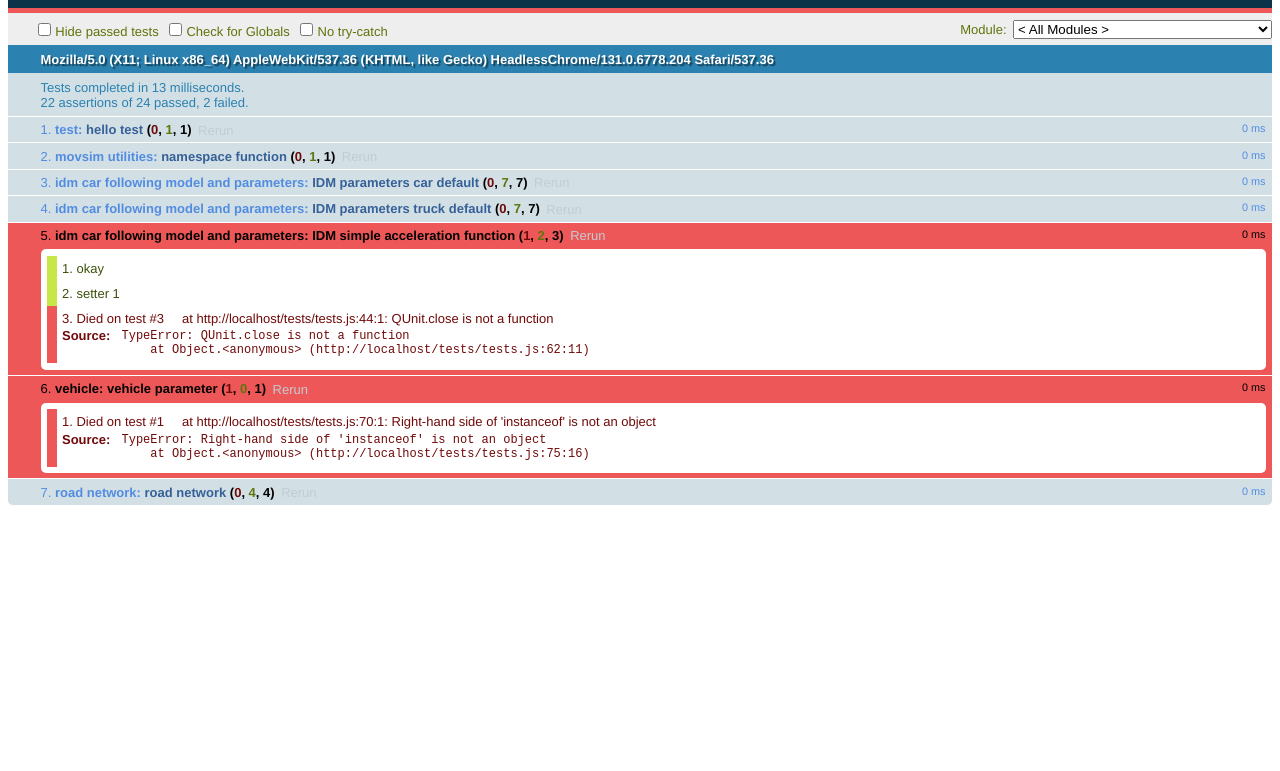
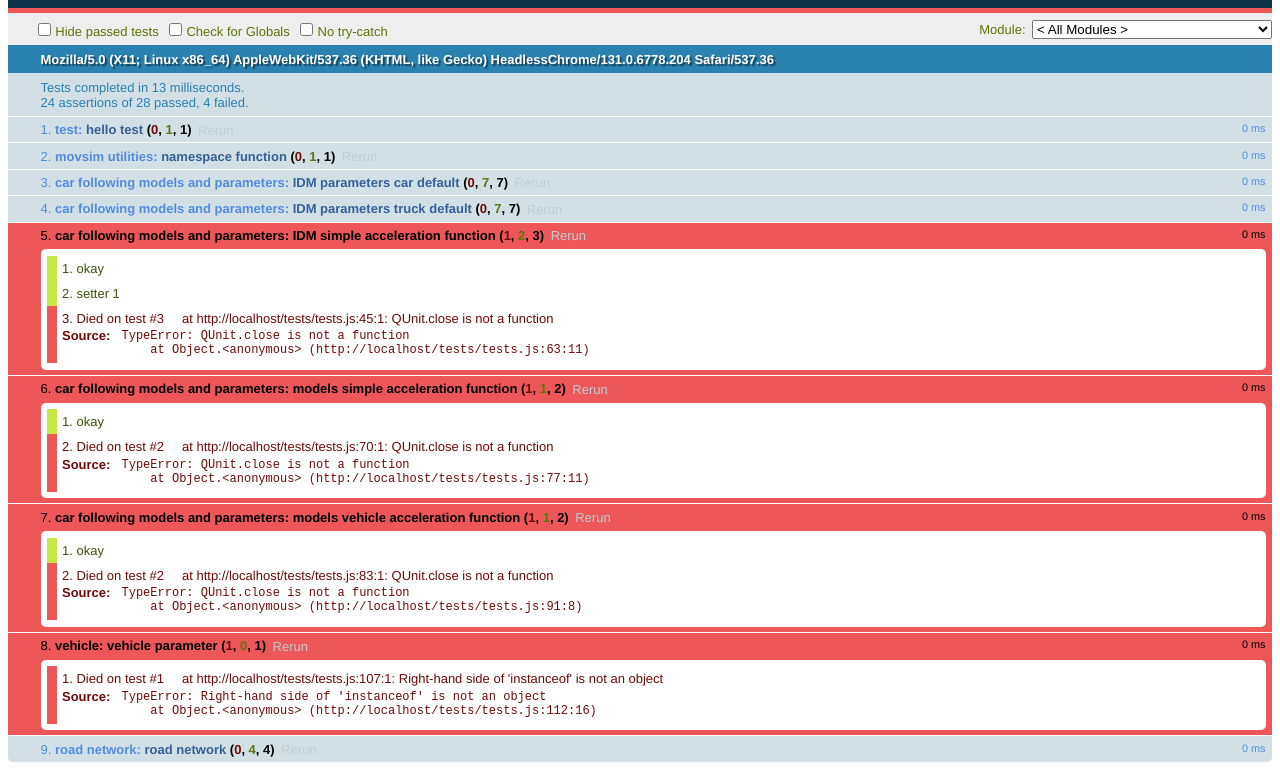
Before and after one commit to andreluizpedro/movsim-js, a website: page tests.html in a window 1280 px wide. Shown: the part 48-819 px from the top of the page. Drawn offline with Linux system fonts and the light colour scheme.

Commit message:
extended models.js and tests

```diff
--- a/js/carfollowing/models.js
+++ b/js/carfollowing/models.js
@@ -1,4 +1,4 @@
-movsim.namespace('movsim.carfollowing.model');
+movsim.namespace('movsim.carfollowing.models');
 
 (function (ns) {
     "use strict";
@@ -9,6 +9,13 @@ movsim.namespace('movsim.carfollowing.model');
         return maxDeceleration;
     }
 
+    function idmCalcAcc(s, v, vl, v0eff, parameters) {
+        var accFree = parameters.a * (1 - Math.pow(v / v0eff, parameters.delta));
+        var sstar = parameters.s0 + v * parameters.T +  parameters.s1 * Math.sqrt((v + 0.0001) / v0eff) + 0.5 * v * (v - vl) / Math.sqrt(parameters.a * parameters.b);
+        var accInt = -parameters.a * Math.pow(sstar / Math.max(s, parameters.s0), 2);
+        return Math.max(-maxDeceleration, accFree + accInt);
+    }
+
     ns.calculateAcceleration = function (followingVehicle, leadingVehicle) {
         var leaderPosition = leadingVehicle ? leadingVehicle.position : 1000000;
         var leaderSpeed = leadingVehicle ? leadingVehicle.speed : 100;
@@ -16,23 +23,20 @@ movsim.namespace('movsim.carfollowing.model');
         if (distance < 0) {
             throw new Error('negative distance');
         }
-        var effectiveDesiredSpeed = Math.min(parameters.v0, followingVehicle.vLimit, followingVehicle.vMax);
-        var acc = calcAcc(distance, followingVehicle.speed, leaderSpeed, effectiveDesiredSpeed, followingVehicle.carFollowingModelParameters);
+
+        var effectiveDesiredSpeed = Math.min(followingVehicle.carFollowingModelParameters.v0, followingVehicle.vLimit, followingVehicle.vMax);
+        var acc = ns.calculateAccelerationSimple(distance, followingVehicle.speed, leaderSpeed, effectiveDesiredSpeed, followingVehicle.carFollowingModelParameters);
         return acc;
     };
 
     ns.calculateAccelerationSimple = function (s, v, vl, v0eff, parameters) {
-        if(parameters instanceof IdmParameters){
-        var accFree = parameters.a * (1 - Math.pow(v / v0eff, parameters.delta));
-        var sstar = parameters.s0 + v * parameters.T +  parameters.s1 * Math.sqrt((v + 0.0001) / v0eff) + 0.5 * v * (v - vl) / Math.sqrt(parameters.a * parameters.b);
-        var accInt = -parameters.a * Math.pow(sstar / Math.max(s, parameters.s0), 2);
-        return Math.max(-maxDeceleration, accFree + accInt);
-        }
-        else{
+        if (parameters instanceof movsim.carfollowing.idmParameters.IdmParameters) {
+            return idmCalcAcc(s, v, vl, v0eff, parameters);
+        } else{
             throw Error("cannot map parameters to acceleration function"+parameters.toString());
         }
     }
 
     return ns;
 
-})(movsim.carfollowing.model);
+})(movsim.carfollowing.models);
--- a/js/simulation/vehicle.js
+++ b/js/simulation/vehicle.js
@@ -7,22 +7,21 @@ movsim.namespace('movsim.simulation.vehicle');
 
     // @constructor
     function Vehicle(vehicleParameters) {
+        // public variables
         this.id = ++numberOfCreatedVehicles;
-
         this.isTruck = vehicleParameters.isTruck;
-
-        this.carFollowingModelParameters = vehicleParameters.isTruck ? movsim.carfollowing.idmParameters.getDefaultTruck() : movsim.carfollowing.idmParameters.getDefaultCar();
-
-        // TODO create MOBIL lane-changing model
-        this.vLimit = this.carFollowingModelParameters.v0; // if effective speed limits, vLimit<v0
-        this.vMax = this.carFollowingModelParameters.v0; // if vehicle restricts speed, vMax<vLimit, v0
-
-        // public variables
         this.length = vehicleParameters.length;
         this.width = vehicleParameters.width;
         this.position = vehicleParameters.position;
         this.speed = vehicleParameters.speed;
         this.acc = vehicleParameters.acc;
+
+        this.carFollowingModelParameters = vehicleParameters.isTruck ? movsim.carfollowing.idmParameters.getDefaultTruck() : movsim.carfollowing.idmParameters.getDefaultCar();
+        this.vLimit = this.carFollowingModelParameters.v0; // if effective speed limits, vLimit<v0
+        this.vMax = this.carFollowingModelParameters.v0; // if vehicle restricts speed, vMax<vLimit, v0
+
+        // TODO create MOBIL lane-changing model
+
     }
 
     // Factory
--- a/tests/tests.js
+++ b/tests/tests.js
@@ -17,7 +17,7 @@ test("namespace function", function () {
 });
 
 
-module('idm car following model and parameters');
+module('car following models and parameters');
 test('IDM parameters car default', function () {
     var carDefaultIdmParameters = movsim.carfollowing.idmParameters.getDefaultCar();
 
@@ -29,6 +29,7 @@ test('IDM parameters car default', function () {
     deepEqual(carDefaultIdmParameters.s0, 2, 's0');
     deepEqual(carDefaultIdmParameters.s1, 0, 's1');
 });
+
 test('IDM parameters truck default', function () {
     var truckDefaultIdmParameters = movsim.carfollowing.idmParameters.getDefaultTruck();
 
@@ -66,13 +67,50 @@ test('IDM simple acceleration function', function () {
     // todo further situations
 });
 
+test('models simple acceleration function', function () {
+    var maxDifference = 0.0001;
+    var modelParameters = movsim.carfollowing.idmParameters.createParameters(20, 1.2, 1.2, 1.5, 2, 0);
+    ok(modelParameters instanceof movsim.carfollowing.idmParameters.IdmParameters);
+    var v0eff=modelParameters.v0;
+    var maxDifference = 0.0001;
+
+    QUnit.close(movsim.carfollowing.models.calculateAccelerationSimple(100000, 0, modelParameters.v0, v0eff, modelParameters), modelParameters.a, maxDifference);
+    QUnit.close(movsim.carfollowing.models.calculateAccelerationSimple(100000, v0eff, modelParameters.v0, v0eff, modelParameters), 0,  maxDifference);
+	QUnit.close(movsim.carfollowing.models.calculateAccelerationSimple(100, v0eff, 0.5*v0eff, v0eff, modelParameters), -1.5962, maxDifference);
+    QUnit.close(movsim.carfollowing.models.calculateAccelerationSimple(10, v0eff, 0.5*v0eff, v0eff, modelParameters), -movsim.carfollowing.models.getMaxDeceleration(), maxDifference);
+});
+
+test('models vehicle acceleration function', function () {
+    var maxDifference = 0.0001;
+    var followingVehicle = movsim.simulation.vehicle.create();
+    var leadingVehicle = movsim.simulation.vehicle.create();
+    ok(followingVehicle.carFollowingModelParameters instanceof movsim.carfollowing.idmParameters.IdmParameters);
+
+    leadingVehicle.position = 1000000;
+    followingVehicle.speed = 0
+	QUnit.close(movsim.carfollowing.models.calculateAcceleration(followingVehicle, leadingVehicle), followingVehicle.carFollowingModelParameters.a, maxDifference);
+
+    followingVehicle.speed = followingVehicle.carFollowingModelParameters.v0;
+    leadingVehicle.speed = followingVehicle.carFollowingModelParameters.v0;
+    QUnit.close(movsim.carfollowing.models.calculateAcceleration(followingVehicle, leadingVehicle), 0,  maxDifference);
+
+    leadingVehicle.position = followingVehicle.position + 100;
+    leadingVehicle.speed = 0.5*followingVehicle.carFollowingModelParameters.v0;
+    QUnit.close(movsim.carfollowing.models.calculateAcceleration(followingVehicle, leadingVehicle), -1.5962, maxDifference);
+
+    leadingVehicle.position = followingVehicle.position + 10;
+    QUnit.close(movsim.carfollowing.models.calculateAcceleration(followingVehicle, leadingVehicle), -movsim.carfollowing.models.getMaxDeceleration(), maxDifference);
+});
+
+
 module('vehicle');
 test('vehicle parameter', function () {
     var vehicleParameters = movsim.simulation.vehicle.getDefaultParameters();
     var vehicle = movsim.simulation.vehicle.create(vehicleParameters);
     var vehicle2 = movsim.simulation.vehicle.create();
 
-    ok(vehicle instanceof movsim.simulation.vehicle.Vehicle, "type check");
+    ok(vehicle instanceof movsim.simulation.vehicle.Vehicle);
+    ok(vehicle2 instanceof movsim.simulation.vehicle.Vehicle);
 //    deepEqual(vehicle, vehicle2, 'vehicle.create() === vehicle.create(vehicle.getDefaultParameters())');
     ok(vehicle.id !== vehicle2.id, 'two veh with different ids');
     deepEqual(vehicle.position, vehicleParameters.position, 'position');
@@ -81,7 +119,7 @@ test('vehicle parameter', function () {
     deepEqual(vehicle.length, vehicleParameters.length, 'length');
     deepEqual(vehicle.width, vehicleParameters.width, 'width');
 
-
+    ok(vehicle.carFollowingModelParameters instanceof movsim.carfollowing.idmParameters.IdmParameters);
 });
 
 
```
Also changed, not shown: index.html (+1 -1 lines).
